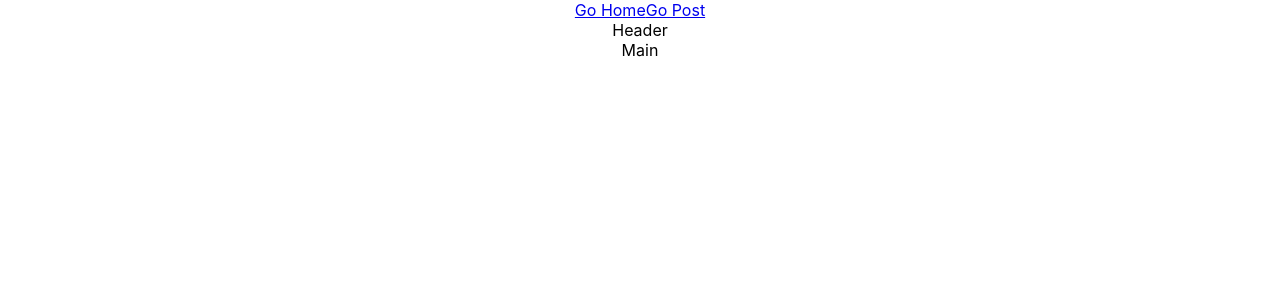
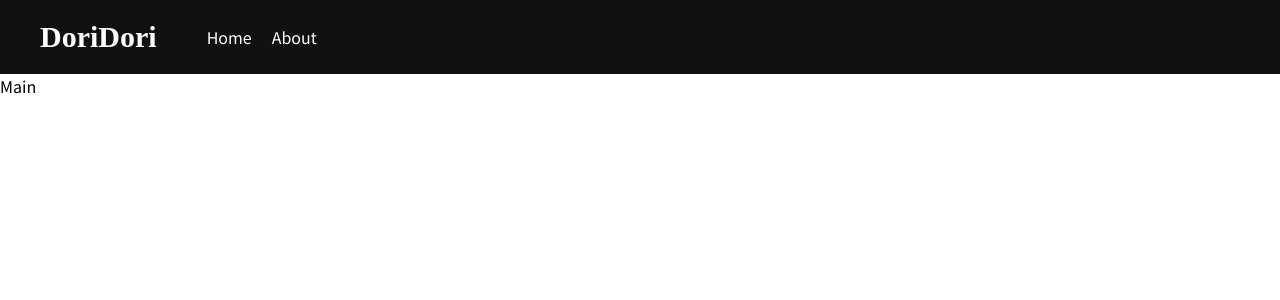
Before and after one commit to lucas-jg/doridori-client, a React (Create React App) app: page / in a window 1280 px wide. Shown: the top 300 px of the page. Built offline with nearby package versions, Linux system fonts and the light colour scheme.

Commit message:
Set page template

```diff
--- a/package.json
+++ b/package.json
@@ -10,7 +10,7 @@
     "@types/jest": "^24.0.0",
     "@types/loadable__component": "^5.10.0",
     "@types/node": "^12.0.0",
-    "@types/react": "^16.9.0",
+    "@types/react": "^16.9.20",
     "@types/react-dom": "^16.9.0",
     "@types/react-helmet-async": "^1.0.3",
     "@types/react-router-dom": "^5.1.3",
--- a/src/App.tsx
+++ b/src/App.tsx
@@ -1,30 +1,34 @@
 import React from 'react'
 import { Helmet, HelmetProvider } from 'react-helmet-async'
-import { BrowserRouter as Router, Route, Switch, Link } from 'react-router-dom'
-import './App.css'
+import { BrowserRouter as Router, Route, Switch } from 'react-router-dom'
 import loadable from '@loadable/component'
+import styled from 'styled-components'
 
 const MainPage = loadable(() => import('./pages/MainPage'))
 const PostPage = loadable(() => import('./pages/PostPage'))
+
+const AppTemplate = styled.div`
+    @import url('https://fonts.googleapis.com/css?family=Noto+Sans+KR&display=swap');
+    font-family: 'Noto Sans KR', sans-serif;
+`
 
 function App() {
     return (
         <Router>
             <HelmetProvider>
-                <div className='App'>
+                <AppTemplate className='App'>
                     <Helmet>
                         <title>DoriDori</title>
                         <meta name='description' content='도리도리 블로그' />
                         <meta property='fb:app_id' content='203040656938507' />
                     </Helmet>
-                    <Link to='/'>Go Home</Link>
-                    <Link to='/post'>Go Post</Link>
                     <Switch>
                         <Route path='/post' component={PostPage} />
+                        <Route path='/about' component={MainPage} />
                         <Route path='/' component={MainPage} />
                         <Route component={MainPage} />
                     </Switch>
-                </div>
+                </AppTemplate>
             </HelmetProvider>
         </Router>
     )
--- /dev/null
+++ b/src/components/base/Header.tsx
@@ -0,0 +1,51 @@
+import * as React from 'react'
+import styled from 'styled-components'
+import { Link } from 'react-router-dom'
+
+const HeaderTemplate = styled.div`
+    background: #111111;
+    padding: 20px 0;
+    display: flex;
+    justify-content: flex-start;
+    align-items: center;
+`
+
+const HeaderLogo = styled.div`
+    @import url('https://fonts.googleapis.com/css?family=Patua+One&display=swap');
+    font-family: 'Patua One', cursive;
+    color: #ffffff;
+    padding: 0 40px;
+    font-size: 30px;
+    font-weight: 600;
+`
+
+const LinkButton = styled(Link)`
+    color: #ffffff;
+    padding: 0 10px;
+    &:link {
+        color: #ffffff;
+        text-decoration: none;
+    }
+    &:visited {
+        color: #ffffff;
+        text-decoration: none;
+    }
+    &:hover {
+        color: #ffffff;
+        text-decoration: none;
+    }
+`
+
+interface HeaderProps {}
+
+const Header: React.FC<HeaderProps> = () => {
+    return (
+        <HeaderTemplate>
+            <HeaderLogo>DoriDori</HeaderLogo>
+            <LinkButton to='/'>Home</LinkButton>
+            <LinkButton to='/about'>About</LinkButton>
+        </HeaderTemplate>
+    )
+}
+
+export default Header
--- a/src/components/base/PageTemplate.tsx
+++ b/src/components/base/PageTemplate.tsx
@@ -1,8 +1,8 @@
 import * as React from 'react'
 import styled from 'styled-components'
+import Header from './Header'
 
 const PagaTemplateBlock = styled.div``
-const Header = styled.div``
 
 interface PageTemplateProps {
     hideHeader?: boolean
@@ -17,7 +17,7 @@ const PageTemplate: React.FC<PageTemplateProps> = ({
     children
 }) => (
     <PagaTemplateBlock style={style} className={className}>
-        {!hideHeader && <Header>Header</Header>}
+        {!hideHeader && <Header />}
         {children}
     </PagaTemplateBlock>
 )
--- a/src/pages/PostPage.tsx
+++ b/src/pages/PostPage.tsx
@@ -1,10 +1,18 @@
 import * as React from 'react'
 import PageTemplate from '../components/base/PageTemplate'
+import { Helmet, HelmetProvider } from 'react-helmet-async'
 
 interface PostPageProps {}
 
 const PostPage: React.FC<PostPageProps> = () => {
-    return <PageTemplate hideHeader>Post</PageTemplate>
+    return (
+        <PageTemplate>
+            <Helmet>
+                <title>Dori Post</title>
+            </Helmet>
+            Post
+        </PageTemplate>
+    )
 }
 
 export default PostPage
```
Also changed, not shown: tsconfig.json (+3 -9 lines), 1 other file (tests, documents, lock files or other folders).
